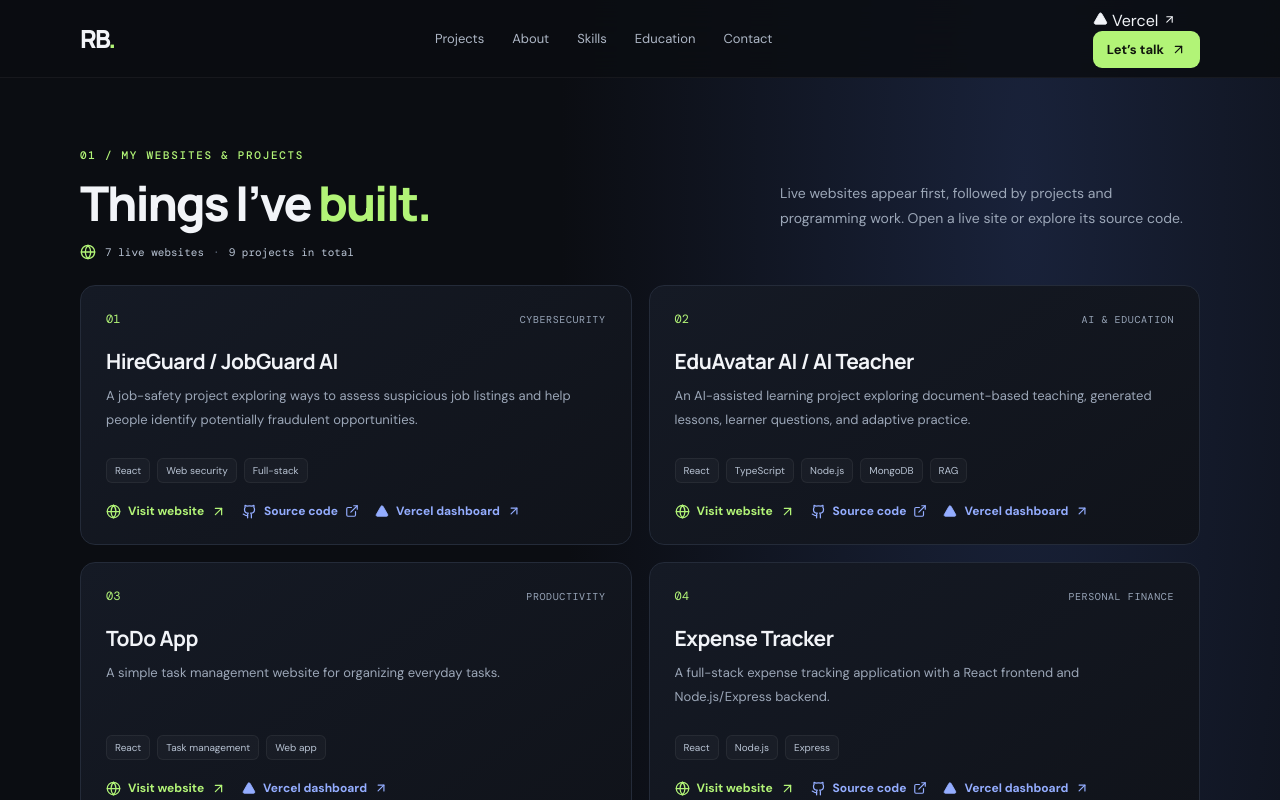
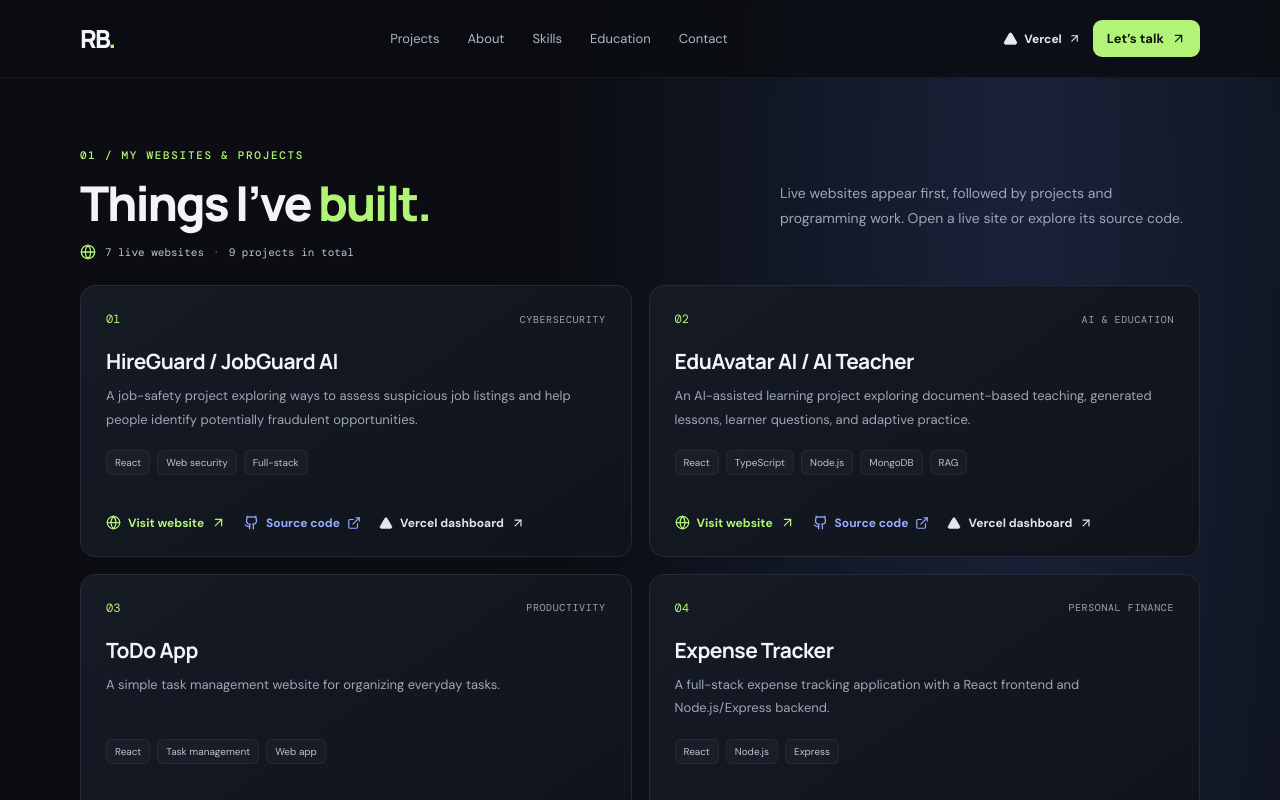
Before and after one commit to riteshhosale/riteshhosale, a React (Vite) app in the folder portfolio-mern/client/: page / in a window 1280 px wide. Shown: the top 800 px of the page. Built offline with nearby package versions, Linux system fonts and the light colour scheme; no server answers.

Commit message:
Style Vercel header branding and dashboard links

```diff
--- a/portfolio-mern/client/src/styles.css
+++ b/portfolio-mern/client/src/styles.css
@@ -77,3 +77,7 @@
   }
   .project-card { opacity: 1; }
 }
+
+/* Vercel branding and deployment dashboard links */
+.nav-actions{display:flex;align-items:center;gap:12px}.vercel-header-link{display:inline-flex;align-items:center;gap:6px;color:#e8ebf2;font-size:12px;font-weight:700;transition:color .2s}.vercel-header-link:hover{color:var(--accent)}.project-actions{display:flex;flex-wrap:wrap;align-items:center;gap:0 18px}.project-actions .project-link{margin-top:20px}.project-vercel-link{color:#e1e5ed}.project-vercel-link:hover{color:var(--accent)}
+@media(max-width:650px){.nav-actions{gap:9px}.vercel-header-link{font-size:11px}.nav-cta{padding:9px 10px}.project-actions{gap:0 14px}}
```
